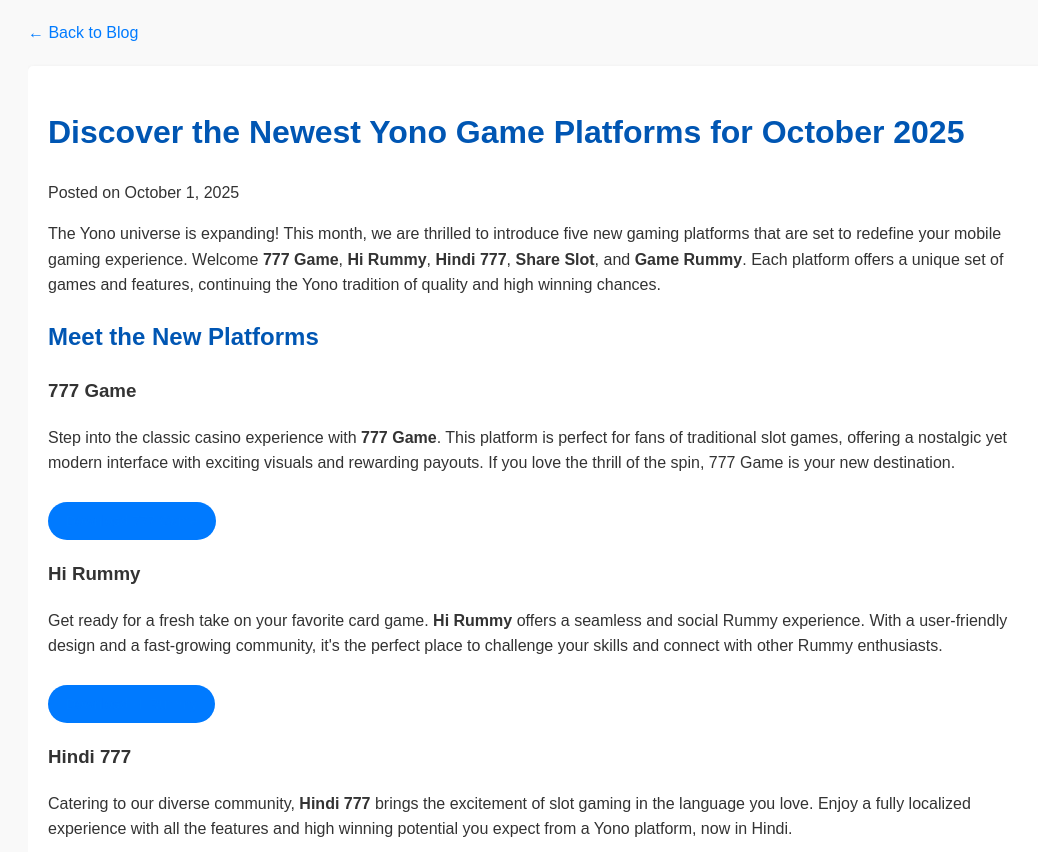
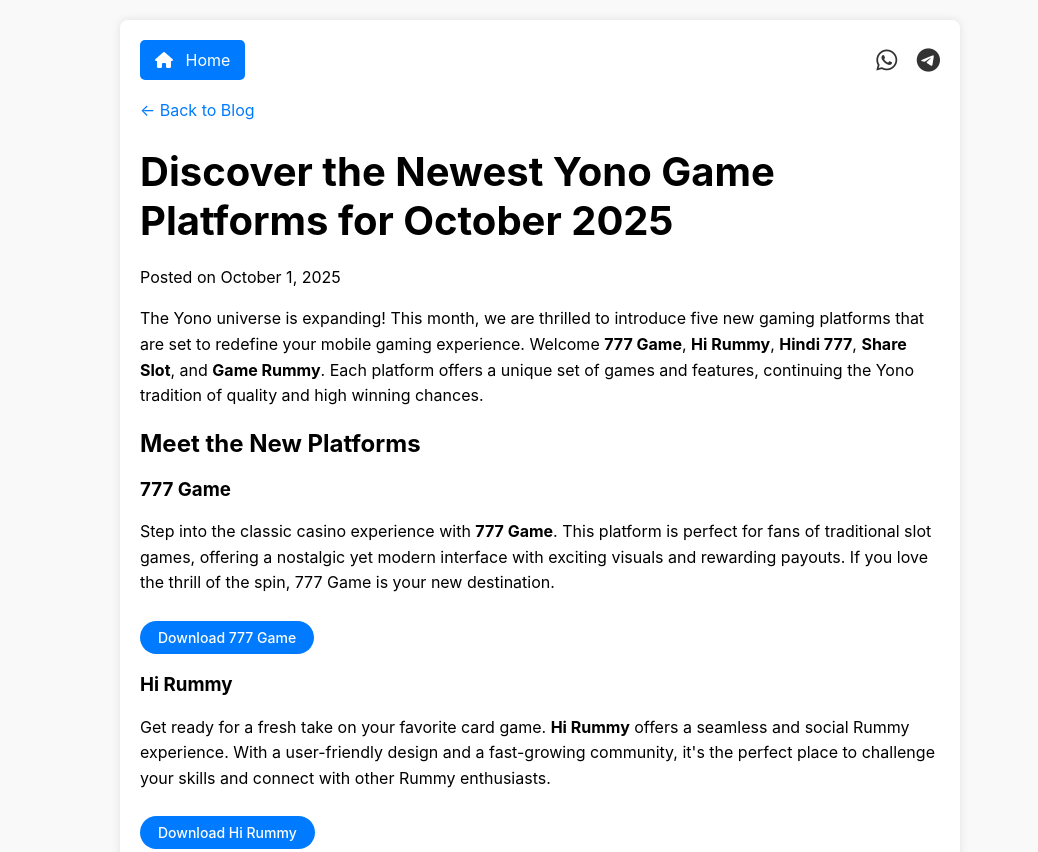
Before and after one commit to yono-all-games/yono-all-games.github.io, a plain HTML site: page blog/new-yono-games-october-2025.html in a window 1280 px wide. Shown: the top 852 px of the page, without its empty margins (100-1138 px from the left). Drawn offline with Linux system fonts and the light colour scheme.

Commit message:
feat: Add home and social share buttons to blog posts

```diff
--- a/blog/blog.css
+++ b/blog/blog.css
@@ -1,57 +1,47 @@
 
-body {
-    font-family: 'Arial', sans-serif;
-    color: #333;
-    line-height: 1.6;
+.blog-container {
+    max-width: 800px;
+    margin: 20px auto;
+    padding: 20px;
+    background: #fff;
+    border-radius: 8px;
+    box-shadow: 0 0 10px rgba(0,0,0,0.1);
 }
 
-.blog-container {
-    width: 80%;
-    margin: auto;
-    overflow: hidden;
-    padding: 20px 0;
+.blog-header {
+    display: flex;
+    justify-content: space-between;
+    align-items: center;
+    margin-bottom: 20px;
 }
 
-.blog-post {
-    background: #fff;
-    padding: 20px;
-    margin-bottom: 20px;
+.home-button {
+    display: inline-block;
+    padding: 10px 15px;
+    background-color: #007bff;
+    color: #fff;
+    text-decoration: none;
     border-radius: 5px;
-    box-shadow: 0 2px 5px rgba(0,0,0,0.1);
+    font-size: 16px;
 }
 
-.blog-post h1, .blog-post h2 {
-    color: #0056b3;
+.home-button i {
+    margin-right: 8px;
 }
 
-.blog-post a {
-    color: #007bff;
+.social-share a {
+    font-size: 24px;
+    color: #333;
+    margin-left: 15px;
     text-decoration: none;
 }
 
-.blog-post a:hover {
-    text-decoration: underline;
-}
-
-.blog-list-item {
-    background: #fff;
-    padding: 15px;
-    margin-bottom: 10px;
-    border-radius: 5px;
-    box-shadow: 0 2px 3px rgba(0,0,0,0.05);
-}
-
-.blog-list-item h3 a {
-    color: #333;
-    text-decoration: none;
-}
-
-.blog-list-item h3 a:hover {
-    color: #0056b3;
+.social-share a:hover {
+    color: #007bff;
 }
 
 .back-link {
-    display: inline-block;
+    display: block;
     margin-bottom: 20px;
     color: #007bff;
     text-decoration: none;
@@ -60,3 +50,32 @@ body {
 .back-link:hover {
     text-decoration: underline;
 }
+
+.blog-post h1 {
+    font-size: 2.5em;
+    margin-bottom: 20px;
+}
+
+.blog-post p {
+    line-height: 1.6;
+    margin-bottom: 15px;
+}
+
+.blog-list-item {
+    margin-bottom: 30px;
+    border-bottom: 1px solid #eee;
+    padding-bottom: 20px;
+}
+
+.blog-list-item h3 {
+    margin-bottom: 10px;
+}
+
+.blog-list-item a {
+    text-decoration: none;
+    color: #333;
+}
+
+.blog-list-item a:hover {
+    color: #007bff;
+}
--- a/blog/new-yono-games-october-2025.html
+++ b/blog/new-yono-games-october-2025.html
@@ -6,11 +6,19 @@
     <title>New Yono Game Platforms - October 2025</title>
     <meta name="description" content="Discover the latest Yono game platforms released this month, including 777 Game, Hi Rummy, Hindi 777, Share Slot, and Game Rummy. Download links available.">
     <meta name="keywords" content="777 game, hi rummy, hindi 777, share slot, game rummy, new yono games, yono platforms, download yono games">
+    <link rel="stylesheet" href="https://cdnjs.cloudflare.com/ajax/libs/font-awesome/6.0.0-beta3/css/all.min.css">
     <link rel="stylesheet" href="../styles.css">
     <link rel="stylesheet" href="blog.css">
 </head>
 <body>
     <div class="blog-container">
+        <div class="blog-header">
+            <a href="../index.html" class="home-button"><i class="fas fa-home"></i> Home</a>
+            <div class="social-share">
+                <a href="https://wa.me/?text=Check%20out%20this%20article%20on%20Yono%20Games!%20https://yono-all-games.github.io/blog/new-yono-games-october-2025.html" target="_blank"><i class="fab fa-whatsapp"></i></a>
+                <a href="https://t.me/share/url?url=https://yono-all-games.github.io/blog/new-yono-games-october-2025.html&text=Check%20out%20this%20article%20on%20Yono%20Games!" target="_blank"><i class="fab fa-telegram-plane"></i></a>
+            </div>
+        </div>
         <a href="../blog.html" class="back-link">&larr; Back to Blog</a>
         <div class="blog-post">
             <h1>Discover the Newest Yono Game Platforms for October 2025</h1>
```
Also changed, not shown: blog/yono-games-high-winning-chance.html (+8 -0 lines).
